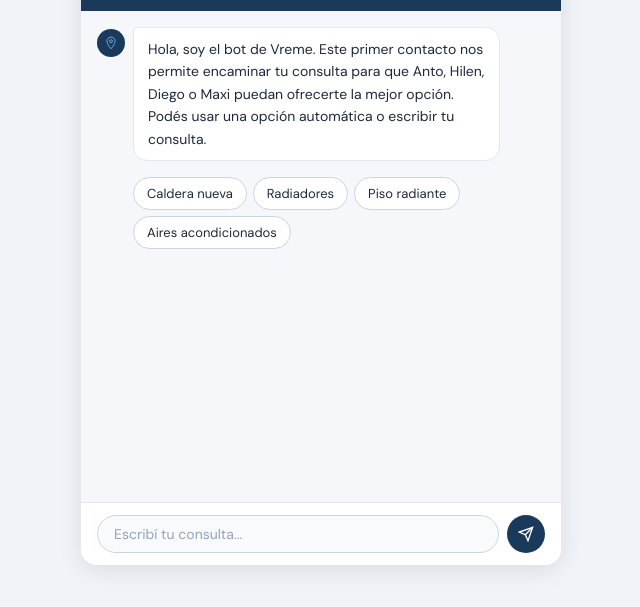
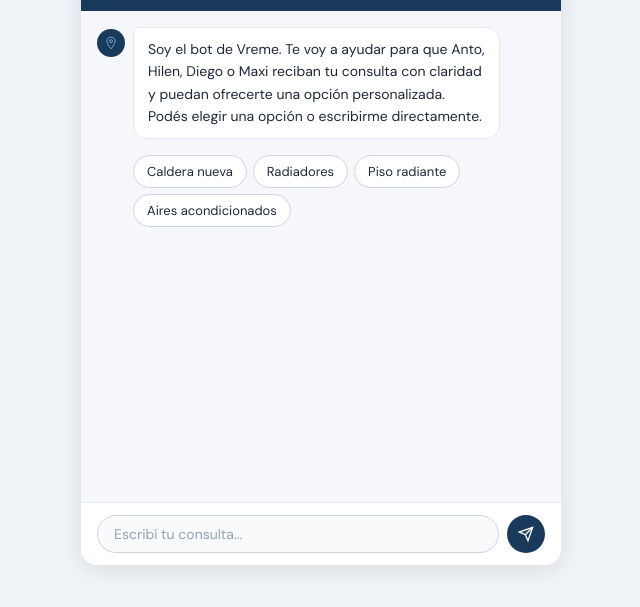
Before and after one commit to ShorshWeb/vreme-agente, a website: page public/index.html in a window 1280 px wide. Shown: the part 145-752 px from the top of the page, without its empty margins (319-959 px from the left). Drawn offline with nearby package versions, Linux system fonts and the light colour scheme.

Commit message:
Update index.html

```diff
--- a/public/index.html
+++ b/public/index.html
@@ -188,7 +188,7 @@
   function startConversation() {
     conversationHistory = [];
     addAgentMessage({
-      text: 'Hola, soy el bot de Vreme. Este primer contacto nos permite encaminar tu consulta para que Anto, Hilen, Diego o Maxi puedan ofrecerte la mejor opción. Podés usar una opción automática o escribir tu consulta.',
+      text: 'Soy el bot de Vreme. Te voy a ayudar para que Anto, Hilen, Diego o Maxi reciban tu consulta con claridad y puedan ofrecerte una opción personalizada. Podés elegir una opción o escribirme directamente.',
       products: [],
       showWhatsapp: false,
       quickReplies: ['Caldera nueva', 'Radiadores', 'Piso radiante', 'Aires acondicionados']
```
